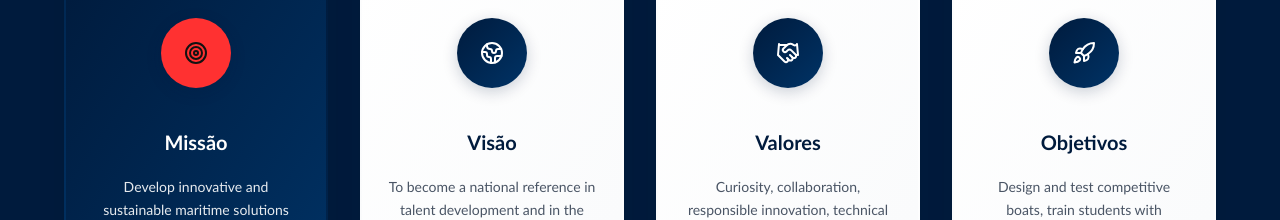
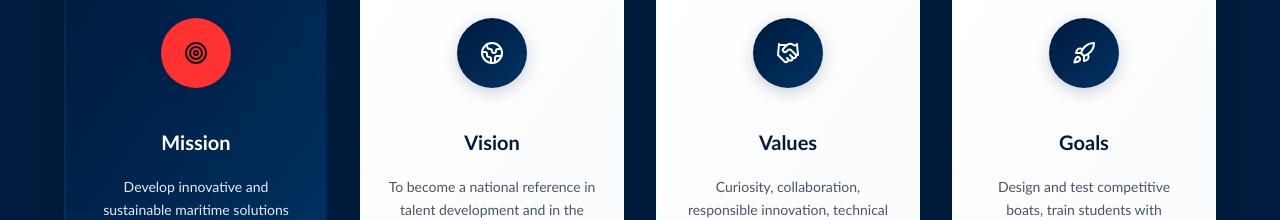
Before and after one commit to UMar-Team/umar-team.github.io, a React (Vite) app: page /about in a window 1280 px wide. Shown: the part 1260-1480 px from the top of the page. Built offline with nearby package versions, Linux system fonts and the light colour scheme.

Commit message:
fix: translations

```diff
--- a/src/pages/AboutUs.tsx
+++ b/src/pages/AboutUs.tsx
@@ -39,14 +39,14 @@ const About = () => {
         <div className="max-w-6xl mx-auto text-center">
 
           <h2 className="text-2xl font-bold mb-10">
-            {t.missionTitle}
+            {t.missionSectionTitle}
           </h2>
 
           <div className="grid gap-8 sm:grid-cols-2 lg:grid-cols-4">
-            <MissionValueCard icon={<Target />} title="Missão" description={t.mission} variant="highlighted" />
-            <MissionValueCard icon={<Earth />} title="Visão" description={t.vision} />
-            <MissionValueCard icon={<Handshake />} title="Valores" description={t.values} />
-            <MissionValueCard icon={<Rocket />} title="Objetivos" description={t.goals} />
+            <MissionValueCard icon={<Target />} title={t.missionTitle} description={t.mission} variant="highlighted" />
+            <MissionValueCard icon={<Earth />} title={t.visionTitle} description={t.vision} />
+            <MissionValueCard icon={<Handshake />} title={t.valuesTitle} description={t.values} />
+            <MissionValueCard icon={<Rocket />} title={t.goalsTitle} description={t.goals} />
           </div>
         </div>
       </section>
--- a/src/translations/aboutPage.ts
+++ b/src/translations/aboutPage.ts
@@ -15,10 +15,14 @@ export const aboutPage = {
     ],
     competitionCTA: "Visitar o Site Oficial da Competição",
 
-    missionTitle: "A Nossa Missão",
+    missionSectionTitle: "A Nossa Missão",
+    missionTitle: "Missão",
     mission: "Desenvolver soluções marítimas inovadoras e sustentáveis, promovendo aprendizagem prática, segurança e excelência técnica.",
+    visionTitle: "Visão",
     vision: "Ser uma referência nacional na formação de talento e na criação de protótipos sustentáveis e competitivos.",
+    valuesTitle: "Valores",
     values: "Curiosidade, colaboração, inovação responsável, rigor técnico e espírito de equipa.",
+    goalsTitle: "Objetivos",
     goals: "Conceber e testar embarcações competitivas, formar estudantes com competências práticas avançadas e representar a universidade com profissionalismo.",
 
     departmentsTitle: "Os Nossos Departamentos",
@@ -55,10 +59,14 @@ export const aboutPage = {
     ],
     competitionCTA: "Visit the Official Competition Website",
 
-    missionTitle: "Our Mission",
+    missionSectionTitle: "Our Mission",
+    missionTitle: "Mission",
     mission: "Develop innovative and sustainable maritime solutions while promoting hands-on learning, safety and technical excellence.",
+    visionTitle: "Vision",
     vision: "To become a national reference in talent development and in the creation of sustainable and competitive prototypes.",
+    valuesTitle: "Values",
     values: "Curiosity, collaboration, responsible innovation, technical rigor and team spirit.",
+    goalsTitle: "Goals",
     goals: "Design and test competitive boats, train students with advanced practical skills and represent the university with professionalism.",
 
     departmentsTitle: "Our Departments",
```
